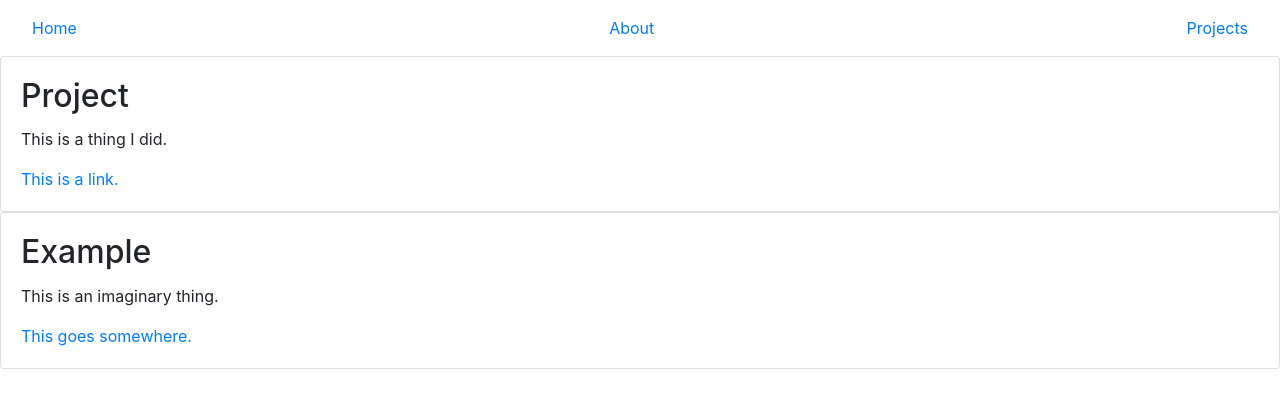
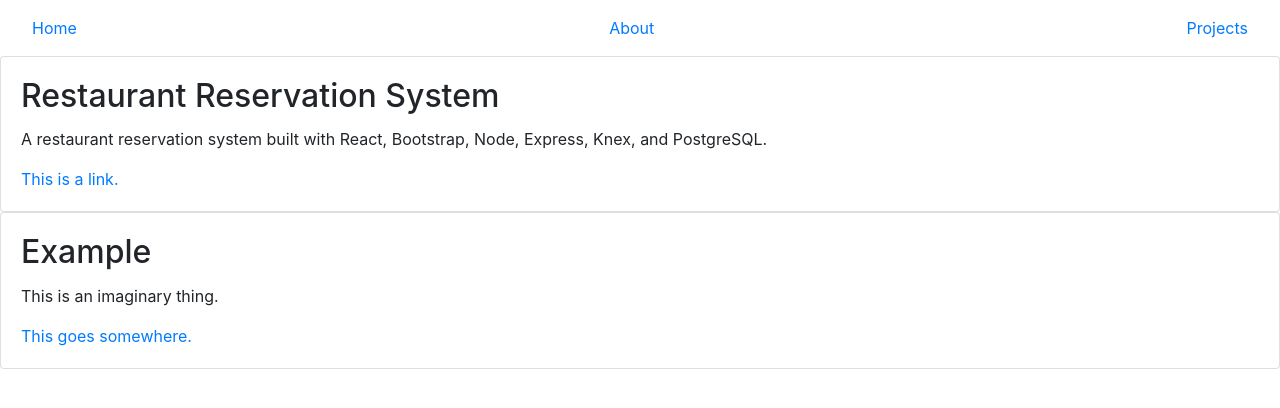
Before and after one commit to JMAdsit/personal-site, a React (Create React App) app: page /projects in a window 1280 px wide. Shown: the top 408 px of the page. Built offline with nearby package versions, Linux system fonts and the light colour scheme.

Commit message:
added basic project info

```diff
--- a/src/pages/Projects.js
+++ b/src/pages/Projects.js
@@ -3,8 +3,8 @@ import ProjectCard from "../components/ProjectCard";
 
 function Projects() {
     let exampleProject = {
-        title: "Project",
-        description: "This is a thing I did.",
+        title: "Restaurant Reservation System",
+        description: "A restaurant reservation system built with React, Bootstrap, Node, Express, Knex, and PostgreSQL.",
         html: "https://www.duckduckgo.com",
         linkText: "This is a link."
     };
```
